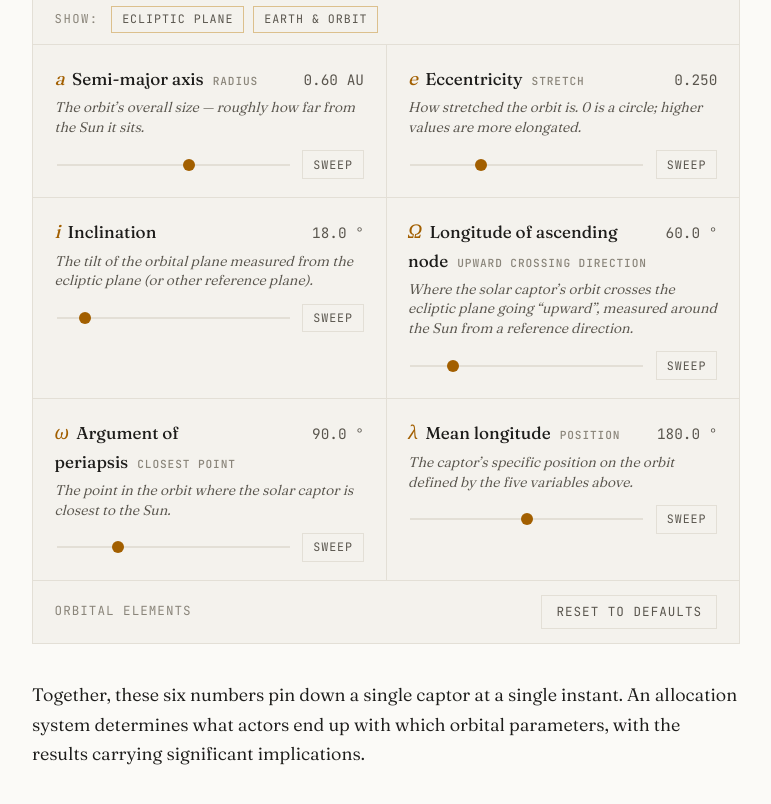
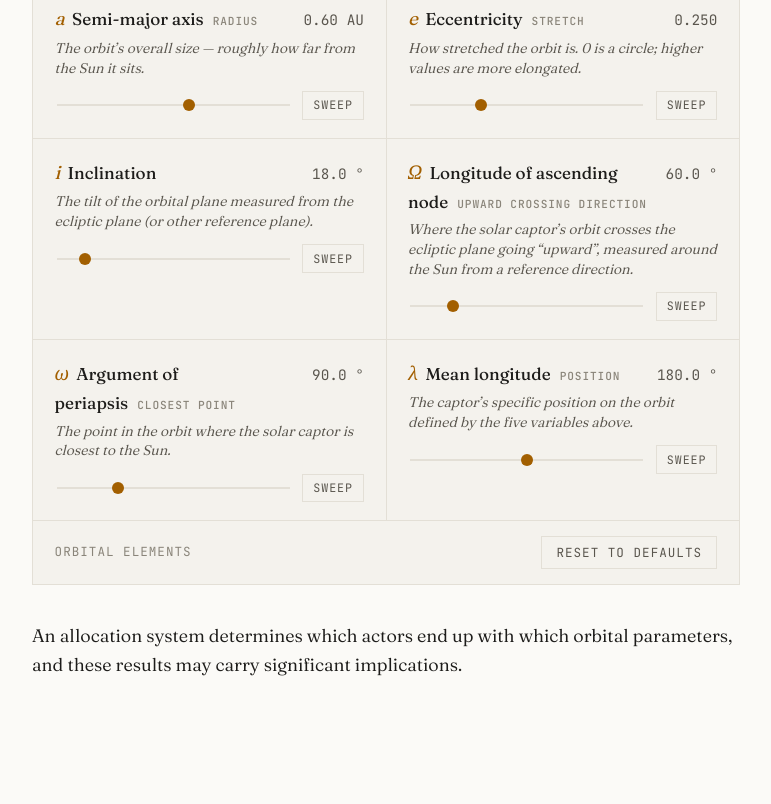
Before and after one commit to BrodyMcManus/website, a plain HTML site: page solar-captor-visualizer/index.html in a window 1280 px wide. Shown: the part 1062-1866 px from the top of the page, without its empty margins (254-1025 px from the left). Drawn offline with nearby package versions, Linux system fonts and the light colour scheme; animation ran at ten frames a second.

Commit message:
Simplify Solar Captor Visualizer intro and closing text
Co-Authored-By: Claude Opus 5.5 <noreply@anthropic.com>

```diff
--- a/solar-captor-visualizer/index.html
+++ b/solar-captor-visualizer/index.html
@@ -543,9 +543,6 @@
       <p>
         Any orbit around the Sun can be uniquely defined with six numbers, and
         there are several common sets of six to choose from.<sup><a href="https://en.wikipedia.org/wiki/Orbital_elements#Common_sets_of_elements" target="_blank" rel="noopener" style="color:var(--accent);text-decoration:none;">&#x2197;</a></sup>
-        Here we use five of the classical orbital elements to describe the orbit
-        itself, and the <em>mean longitude</em> for the captor&rsquo;s position
-        on it, because it stays well defined for near-circular orbits.
         The first two describe the <em>shape</em> of the orbit. The next three
         describe how the orbital plane is <em>oriented</em> in space. The last
         describes <em>where on the orbit</em> the captor happens to be at a given
@@ -588,9 +585,8 @@
       </div>
 
       <p>
-        Together, these six numbers pin down a single captor at a single
-        instant. An allocation system determines what actors end up with which
-        orbital parameters, with the results carrying significant implications.
+        An allocation system determines which actors end up with which orbital
+        parameters, and these results may carry significant implications.
       </p>
 
     </section>
```
